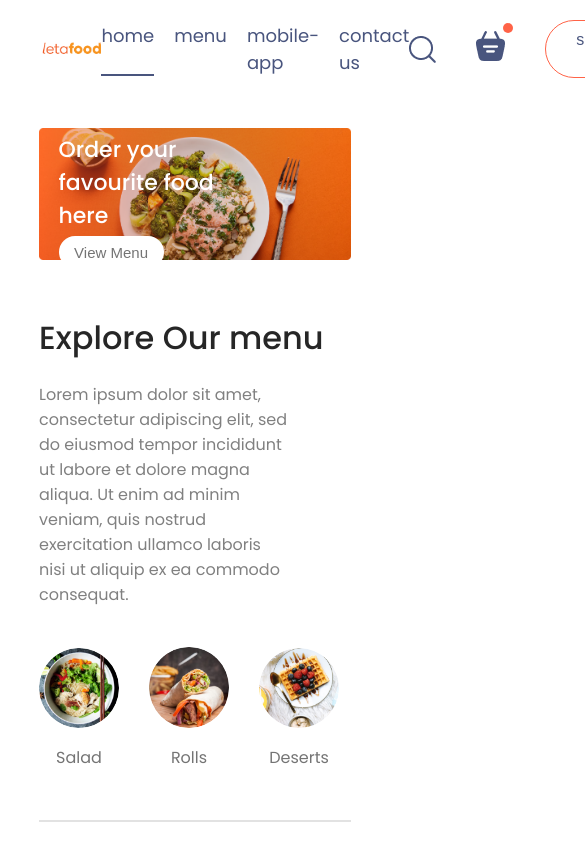
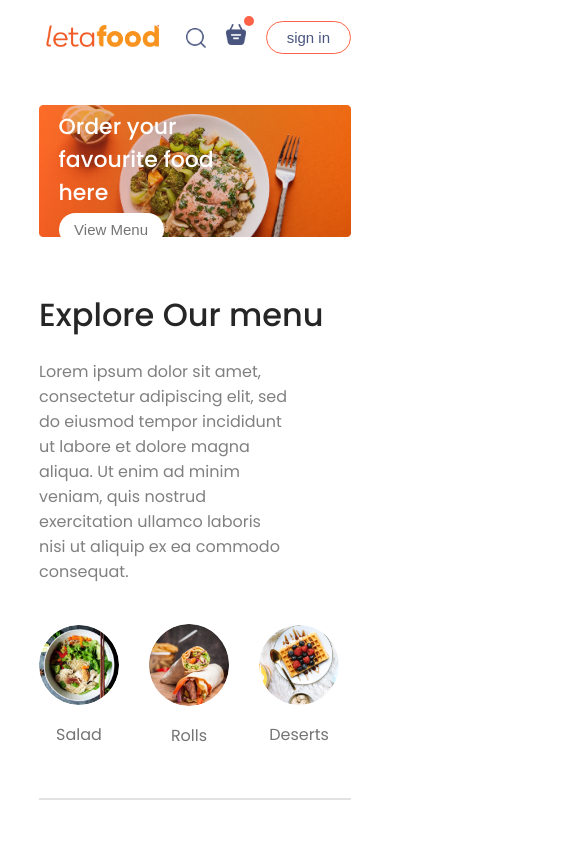
Before and after one commit to hillaryhosea/Leta-Food-, a React (Vite) app in the folder frontend/: page / in a window 390 px wide. Shown: the top 844 px of the page, 585 px wide, since content can reach past the window. Built offline with nearby package versions, Linux system fonts and the light colour scheme.

Commit message:
menu responsiveness

```diff
--- a/frontend/src/Components/Navbar/Navbar.css
+++ b/frontend/src/Components/Navbar/Navbar.css
@@ -69,3 +69,60 @@
     top: -8px;
     right: -8px;
 }
+
+@media (max-width:1050px) {
+    .navbar .logo
+    {
+        width: 140px;
+    }
+    .navbar-menu
+    {
+        gap: 20px;
+        font-size: 17px;
+    }
+    .navbar-right
+    {
+        gap: 30px;
+    }
+    .navbar-right img
+    {
+        width: 22px;
+    }
+    .navbar-right button
+    {
+        padding: 8px 25px;
+    }
+}
+
+@media (max-width:900px) {
+    .navbar .logo
+    {
+        width: 120px;
+    }
+    .navbar-menu
+    {
+        gap: 15px;
+        font-size: 16px;
+    }
+    .navbar-right
+    {
+        gap: 20px;
+    }
+    .navbar-right img
+    {
+        width: 20px;
+    }
+    .navbar-right button
+    {
+        padding: 7px 20px;
+        font-size: 15px;
+    }
+}
+
+@media (max-width:750px) {
+
+    .navbar-menu
+    {
+        display: none;
+    }
+}
```
